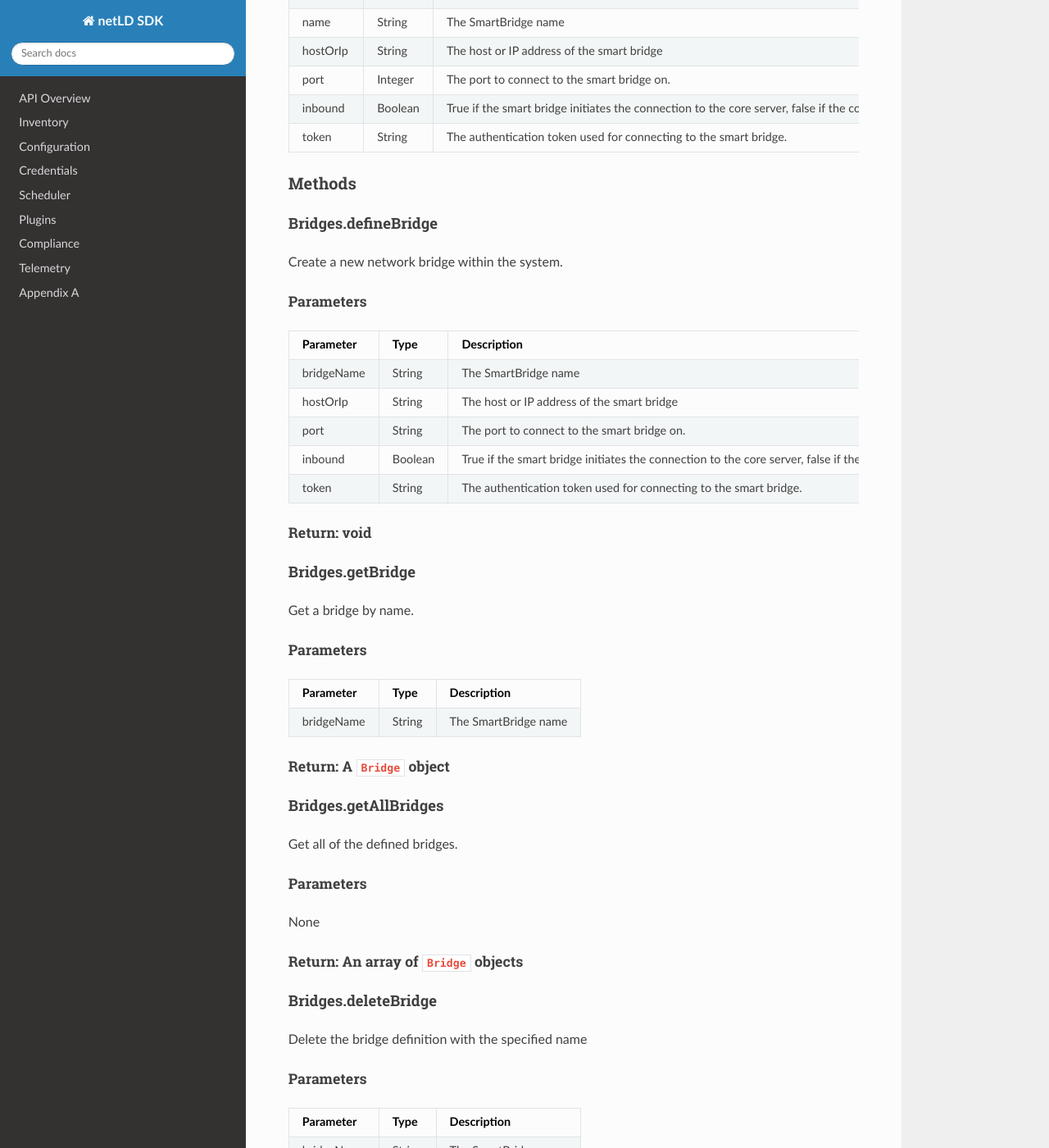
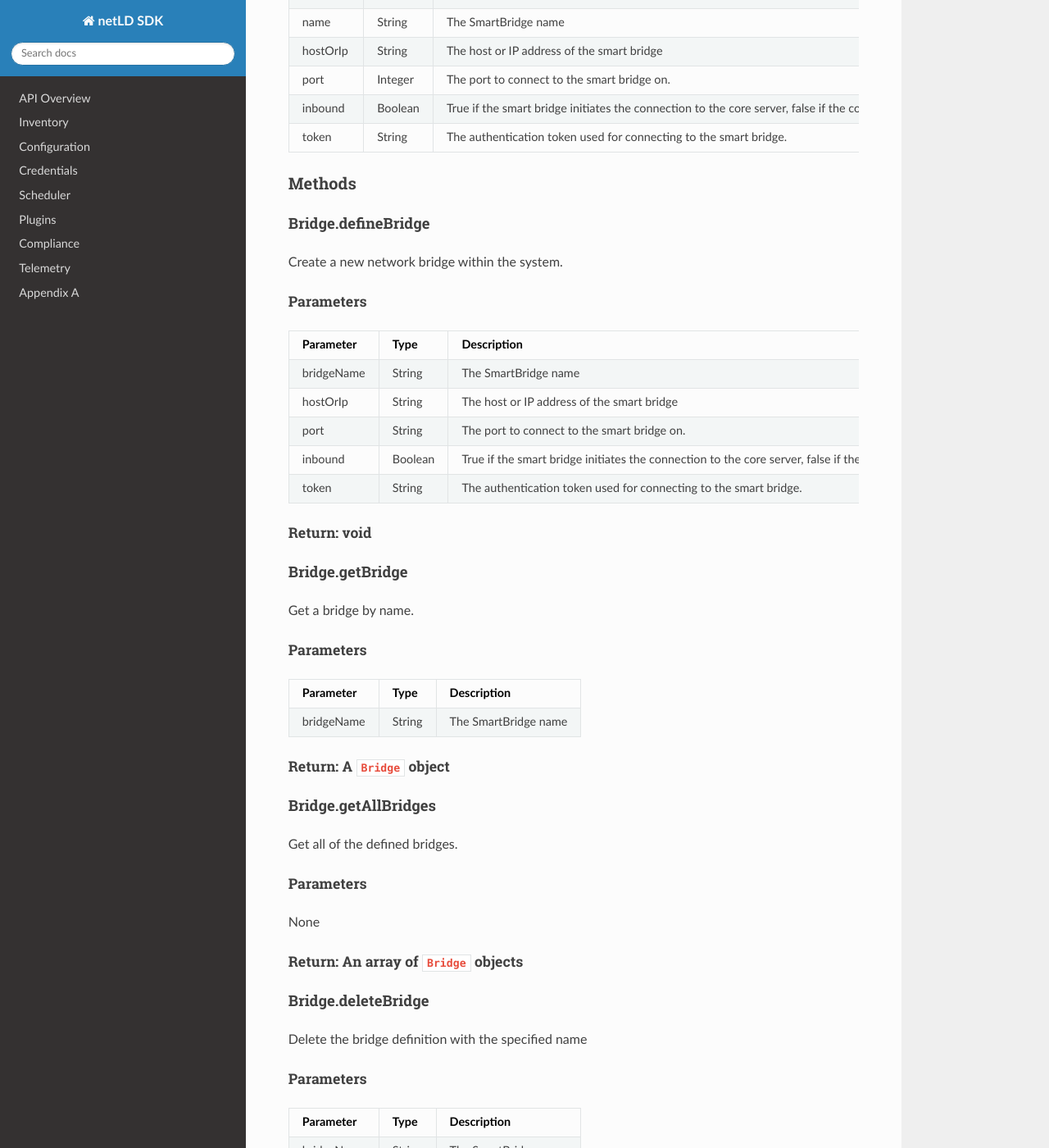
Before and after one commit to logicvein/NetLD-SDK, an MkDocs documentation site: the page built from docs/Bridges.md, in a window 1280 px wide and 1400 px high, scrolled down 361 px. Shown: the whole window at 82% size. Built offline with MkDocs 1.6.1, drawn with Linux system fonts in a browser that asks for light colours; nearby versions of some CDN libraries; old or Windows-style settings are respelled for this version of MkDocs; some of the changed text lies outside the part shown.

Commit message:
Update Bridges.md

```diff
--- a/docs/Bridges.md
+++ b/docs/Bridges.md
@@ -15,7 +15,7 @@ The bridges API provides the functionality of managing the smart bridge settings
 | token | String | The authentication token used for connecting to the smart bridge. |
 
 ### Methods
-#### Bridges.defineBridge
+#### Bridge.defineBridge
 Create a new network bridge within the system.
 
 ##### Parameters
@@ -29,7 +29,7 @@ Create a new network bridge within the system.
 
 ##### Return: void
 
-#### Bridges.getBridge
+#### Bridge.getBridge
 Get a bridge by name.
 ##### Parameters
 | Parameter      | Type          | Description      |
@@ -38,7 +38,7 @@ Get a bridge by name.
 
 ##### Return: A `Bridge` object
 
-#### Bridges.getAllBridges
+#### Bridge.getAllBridges
 Get all of the defined bridges.
 
 ##### Parameters
@@ -46,7 +46,7 @@ None
 
 ##### Return: An array of `Bridge` objects
 
-#### Bridges.deleteBridge
+#### Bridge.deleteBridge
 Delete the bridge definition with the specified name
 ##### Parameters
 | Parameter      | Type          | Description      |
@@ -55,7 +55,7 @@ Delete the bridge definition with the specified name
 
 ##### Return: void
 
-#### Bridges.updateBridge
+#### Bridge.updateBridge
 Get a bridge by name.
 ##### Parameters
 | Parameter      | Type          | Description      |
```
